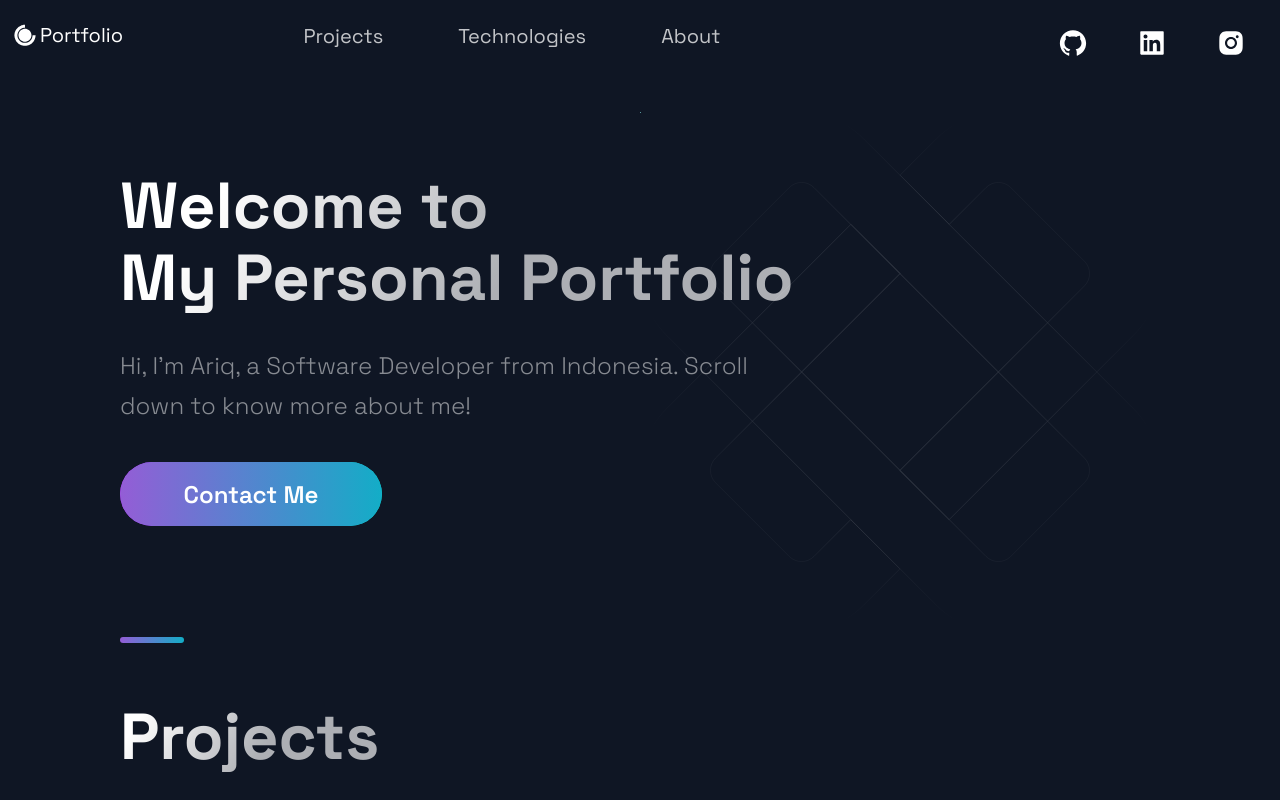
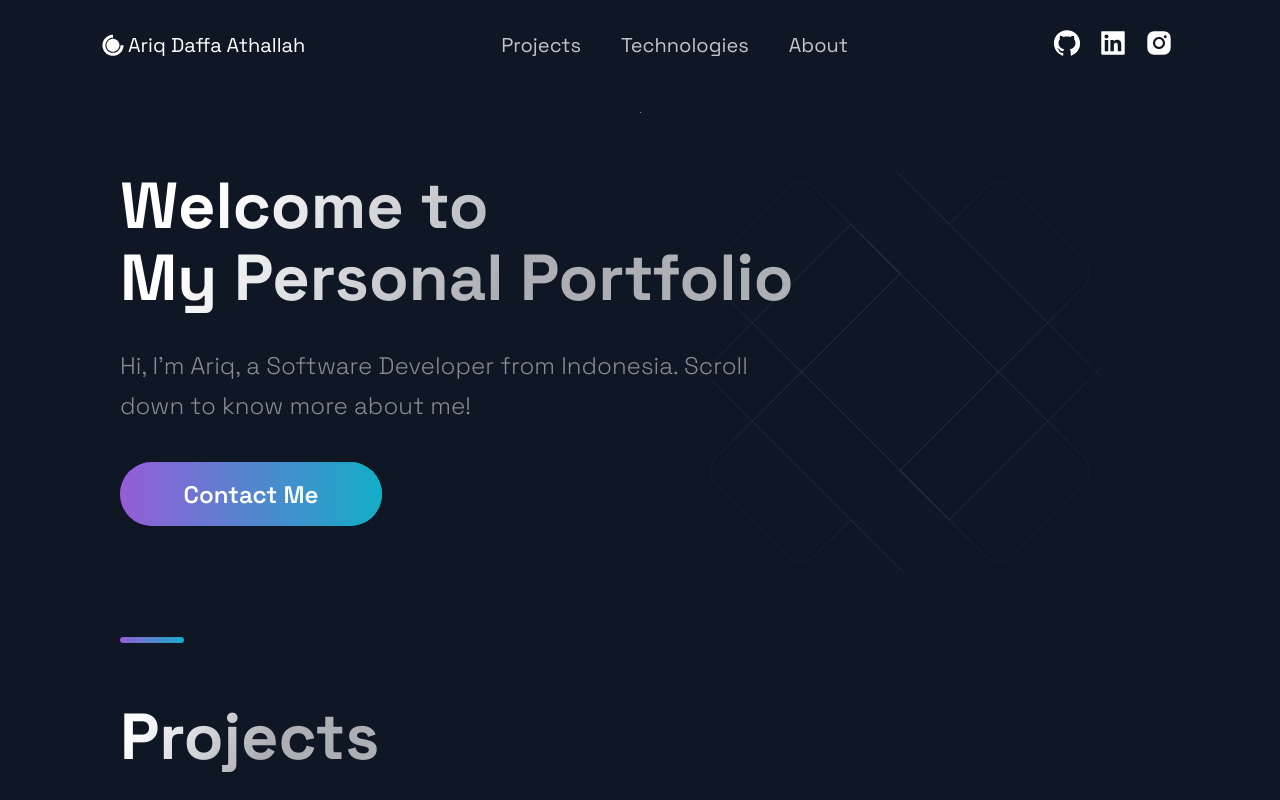
Before and after one commit to ariqd/portfolio, a Next.js app: page / in a window 1280 px wide. Shown: the top 800 px of the page. Built offline with nearby package versions, Linux system fonts and the light colour scheme.

Commit message:
fix: align header on web layout

```diff
--- a/src/components/Header/Header.js
+++ b/src/components/Header/Header.js
@@ -17,8 +17,8 @@ const Header = () => (
   <Container>
     <Div1>
       <Link href="/">
-        <a style={{ display: "flex", alignItems: "center", color: "white", marginBottom: 20 }}>
-          <DiCssdeck size="3rem" /> <Span>Portfolio</Span>
+        <a style={{ display: "flex", alignItems: "center", color: "white" }}>
+          <DiCssdeck size="3rem" /> <Span>Ariq Daffa Athallah</Span>
         </a>
       </Link>
     </Div1>
--- a/src/components/Header/HeaderStyles.js
+++ b/src/components/Header/HeaderStyles.js
@@ -2,10 +2,13 @@ import { IoIosArrowDropdown } from "react-icons/io"
 import styled from "styled-components"
 
 export const Container = styled.div`
-  display: grid;
-  grid-template-columns: repeat(5, 1fr);
+  display: flex;
+  width: '100%';
+  justify-content: space-around;
+  align-items: center;
+    /* grid-template-columns: repeat(5, 1fr);
   grid-template-rows: 1fr;
-  grid-column-gap: 2rem;
+  grid-column-gap: 2rem; */
   padding: 1rem;
   padding-top: 2rem;
 
@@ -26,7 +29,7 @@ export const Div1 = styled.div`
   grid-area: 1 / 1 / 2 / 2;
   display: flex;
   flex-direction: row;
-  align-content: center;
+  align-content: baseline;
   @media ${(props) => props.theme.breakpoints.sm} {
     grid-area: 1 / 1 / 2 / 3;
   }
@@ -34,7 +37,7 @@ export const Div1 = styled.div`
 export const Div2 = styled.div`
   grid-area: 1 / 2 / 2 / 4;
   display: flex;
-  justify-content: space-around;
+  justify-content: space-between;
   @media ${(props) => props.theme.breakpoints.sm} {
     grid-area: 2 / 2 / 3 / 5;
   }
@@ -54,6 +57,7 @@ export const Div3 = styled.div`
 export const NavLink = styled.a`
   font-size: 2rem;
   line-height: 32px;
+  padding: 0 20px;
   color: rgba(255, 255, 255, 0.75);
   transition: 0.4s ease;
   &:hover {
```
